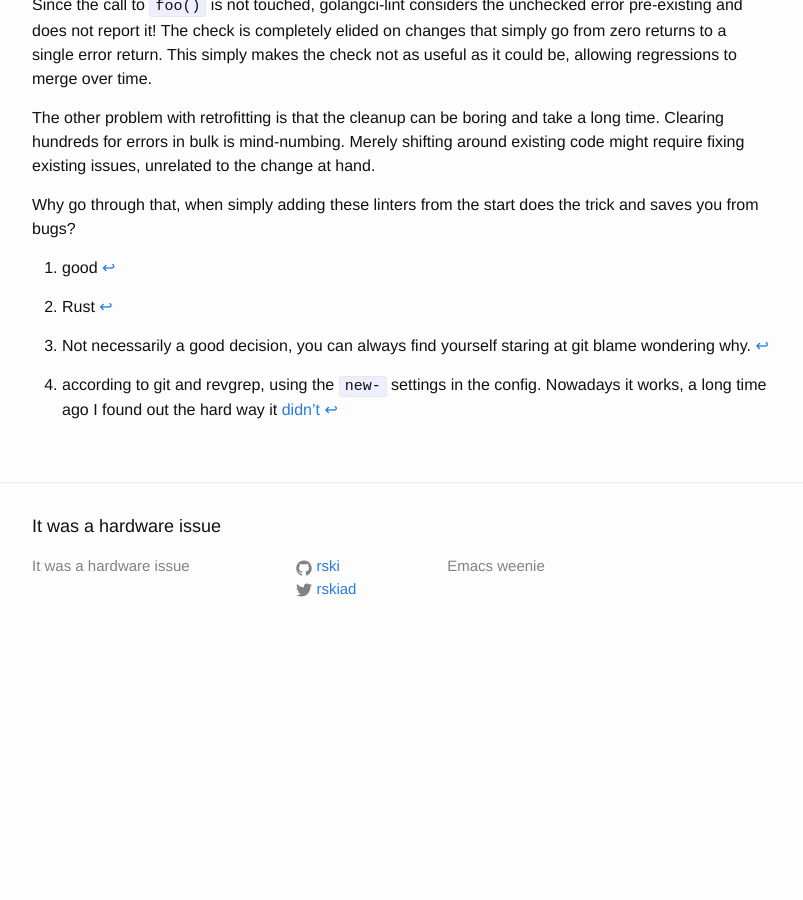
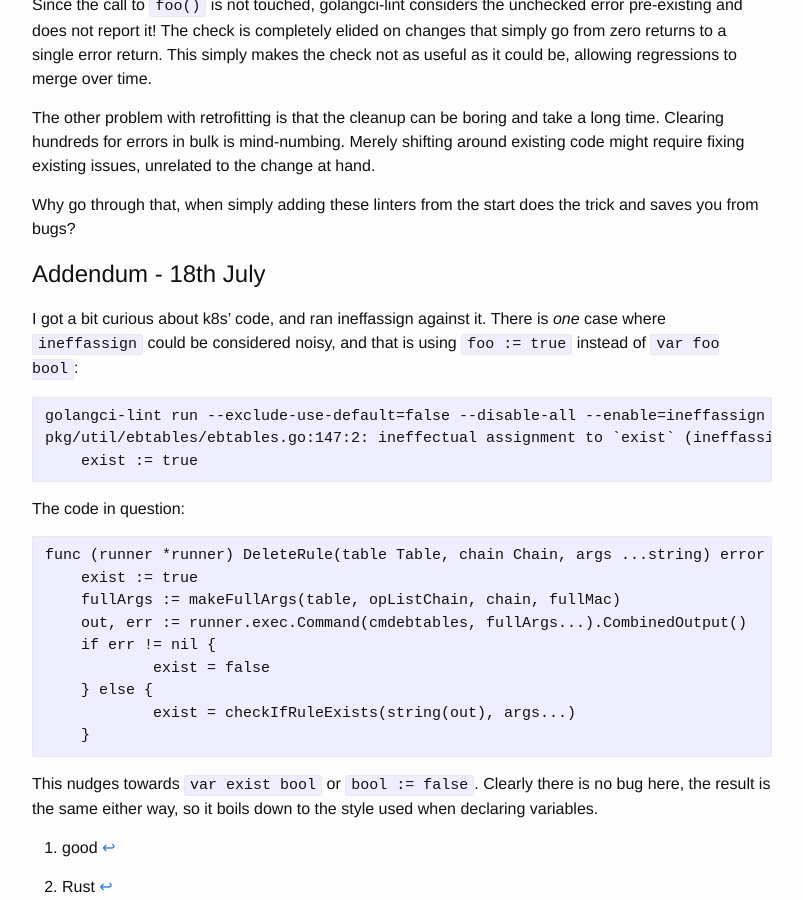
Before and after one commit to rski/rski.github.io, a Jekyll site: the page built from _posts/2020-07-17-golangci-lint.md, in a window 1280 px wide and 900 px high, scrolled down 2570 px. Shown: the whole window, without its empty margins (238-1041 px from the left). Built offline with Jekyll 4.4.1, drawn with Linux system fonts in a browser that asks for light colours; our own code applies the rules of GitHub Pages for plain Markdown files; before the commit the page ends 3230 px from its top, so only the background shows below that.

Commit message:
add addendum

```diff
--- a/_posts/2020-07-17-golangci-lint.md
+++ b/_posts/2020-07-17-golangci-lint.md
@@ -97,6 +97,29 @@ The other problem with retrofitting is that the cleanup can be boring and take a
 
 Why go through that, when simply adding these linters from the start does the trick and saves you from bugs?
 
+# Addendum - 18th July
+
+I got a bit curious about k8s' code, and ran ineffassign against it. There is _one_ case where `ineffassign` could be considered noisy, and that is using `foo := true` instead of `var foo bool`:
+
+
+    golangci-lint run --exclude-use-default=false --disable-all --enable=ineffassign --tests=false ./pkg/util/ebtables/...
+    pkg/util/ebtables/ebtables.go:147:2: ineffectual assignment to `exist` (ineffassign)
+	    exist := true
+
+The code in question:
+
+    func (runner *runner) DeleteRule(table Table, chain Chain, args ...string) error {
+        exist := true
+        fullArgs := makeFullArgs(table, opListChain, chain, fullMac)
+        out, err := runner.exec.Command(cmdebtables, fullArgs...).CombinedOutput()
+        if err != nil {
+                exist = false
+        } else {
+                exist = checkIfRuleExists(string(out), args...)
+        }
+
+This nudges towards `var exist bool` or `bool := false`. Clearly there is no bug here, the result is the same either way, so it boils down to the style used when declaring variables.
+
 [^1]: good
 
 [^2]: Rust
```
